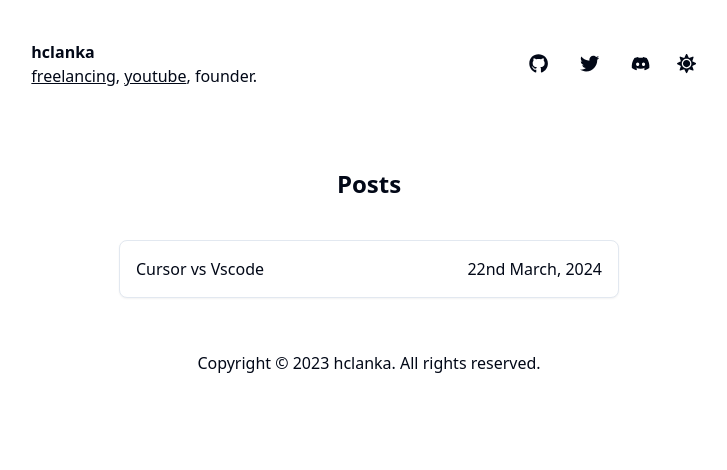
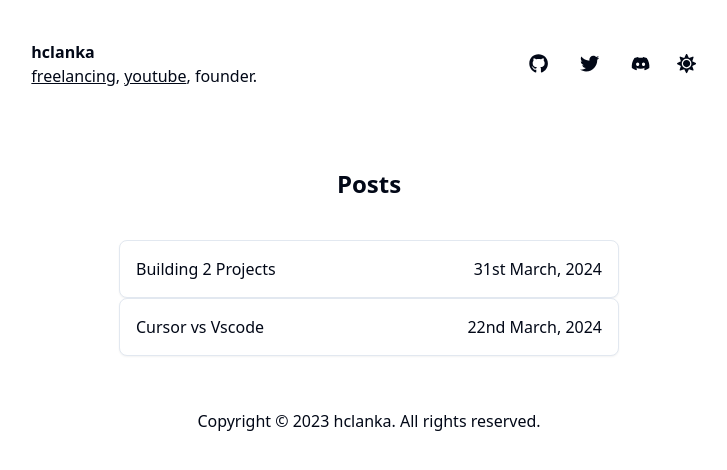
Before and after one commit to chandudagoat/portfolio, a Next.js app: page /blog in a window 1280 px wide. Shown: the top 470 px of the page, without its empty margins (271-998 px from the left). Built offline with nearby package versions, Linux system fonts and the light colour scheme.

Commit message:
added new bp to the site

```diff
--- a/app/blog/building-2-projects/content.mdx
+++ b/app/blog/building-2-projects/content.mdx
@@ -54,6 +54,6 @@ what ill do
 # **Bye**
 
 export default function MDXPage({ children }) {
-  return <MdxLayout title="Building 2 Projects" subtitle="Confusion...." date="">{children}</MdxLayout>;
+  return <MdxLayout title="Building 2 Projects" subtitle="Confusion...." date="31st March, 2024">{children}</MdxLayout>;
 
 }
--- a/app/blog/page.tsx
+++ b/app/blog/page.tsx
@@ -11,6 +11,11 @@ export default function Blog() {
 
       <div className="mb-4">
         <BlogPost
+          href="/blog/building-2-projects"
+          title="Building 2 Projects"
+          date="31st March, 2024"
+        />
+        <BlogPost
           href="/blog/cursorvsvscode"
           title="Cursor vs Vscode"
           date="22nd March, 2024"
--- a/app/page.tsx
+++ b/app/page.tsx
@@ -17,6 +17,11 @@ export default function Home() {
         </a>
         <div className="mb-8">
           <BlogPost
+            href="/blog/building-2-projects"
+            title="Building 2 Projects"
+            date="31st March, 2024"
+          />
+          <BlogPost
             href="/blog/cursorvsvscode"
             title="Cursor vs Vscode"
             date="22nd March, 2024"
```
